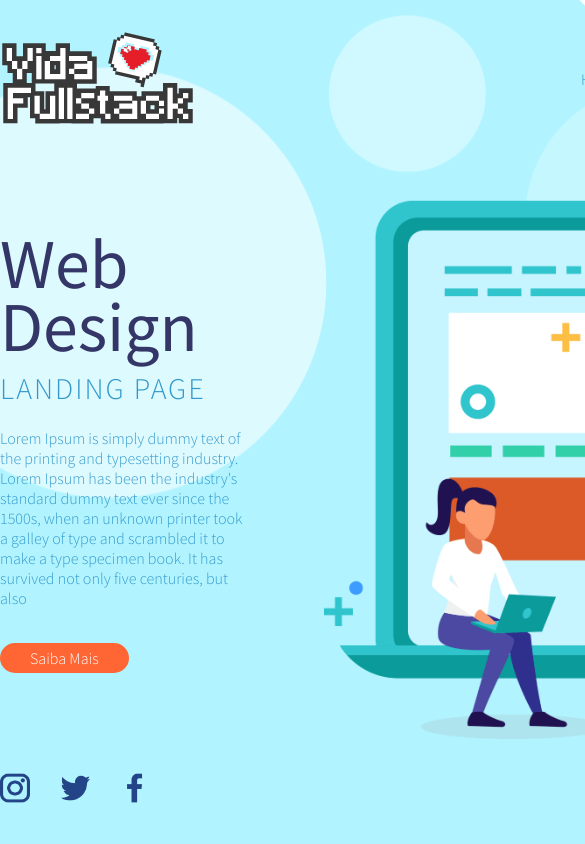
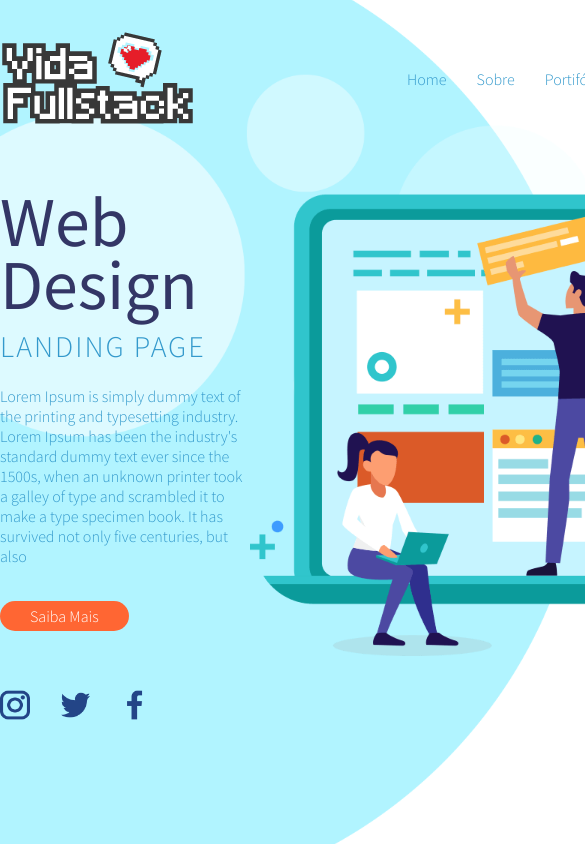
Before and after one commit to LENNYNEVES/Meu-Site-aula03, a plain HTML site: page index.html in a window 390 px wide. Shown: the top 844 px of the page, 585 px wide, since content can reach past the window. Drawn offline with Linux system fonts and the light colour scheme; files whose address does not match are found by name.

Commit message:
resonsivel o site

```diff
--- /dev/null
+++ b/assets/css/bootstrap.css
@@ -0,0 +1,31 @@
+* {
+  margin: 0;
+  padding: 0;
+  border: 0;
+  font-size: 100%;
+  font: inherit;
+  font-family: 'Source Sans Pro', sans-serif;
+  font-weight: 300;
+  vertical-align: baseline;
+  text-decoration: none;
+  list-style: none;
+}
+
+body {
+  background-image: url('../bolha-background.png');
+  background-repeat: no-repeat;
+  background-position: left center;
+
+}
+
+.container {
+  width: 1024px;
+  margin: 30px auto;
+  display: flex;
+  flex-direction: column;
+}
+
+.row {
+  display: flex;
+  flex-direction: row;
+}
--- /dev/null
+++ b/assets/css/responsive-background.css
@@ -0,0 +1,37 @@
+@media(max-width: 1900px) {
+  body {
+    background-size: 900px;
+  }
+}
+
+@media(max-width: 1700px) {
+  body {
+    background-size: 650px;
+  }
+}
+
+@media(max-width: 1550px) {
+  body {
+    background-size: 600px;
+  }
+}
+
+
+@media(max-width: 1440px) {
+  body {
+    background-size: 600px;
+  }
+}
+
+
+@media(max-width: 1330px) {
+  body {
+    background-size: 600px;
+  }
+}
+
+@media(max-width: 1200px) {
+  body {
+    background-size: 600px;
+  }
+}
--- /dev/null
+++ b/assets/css/responsive-elementos.css
@@ -0,0 +1,15 @@
+@media(max-width: 1150px) {
+  .container {
+    width: 950px;
+  }
+}
+
+@media(max-width: 1024px) {
+  .container {
+    width: 850px;
+  }
+
+  .sobre-web-designer figcaption img {
+    width: 600px;
+  }
+}
--- a/assets/css/style.css
+++ b/assets/css/style.css
@@ -1,40 +1,12 @@
 /*Fonte*/
 @import url('https://fonts.googleapis.com/css2?family=Source+Sans+Pro:wght@200;300;400&display=swap');
 /*Componentes*/
+@import "./bootstrap.css";
 @import "./header.css";
 @import"./buttons.css";
 @import"./main.css";
 @import"./footer.css";
+@import"./responsive-background.css";
+@import "./responsive-elementos.css";
 
 /*Resete css*/
-* {
-  margin: 0;
-  padding: 0;
-  border: 0;
-  font-size: 100%;
-  font: inherit;
-  font-family: 'Source Sans Pro', sans-serif;
-  font-weight: 300;
-  vertical-align: baseline;
-  text-decoration: none;
-  list-style: none;
-}
-
-body {
-  background-image: url('../bolha-background.png');
-  background-repeat: no-repeat;
-  background-position: left center;
-
-}
-
-.container {
-  width: 1024px;
-  margin: 30px auto;
-  display: flex;
-  flex-direction: column;
-}
-
-.row {
-  display: flex;
-  flex-direction: row;
-}
```
